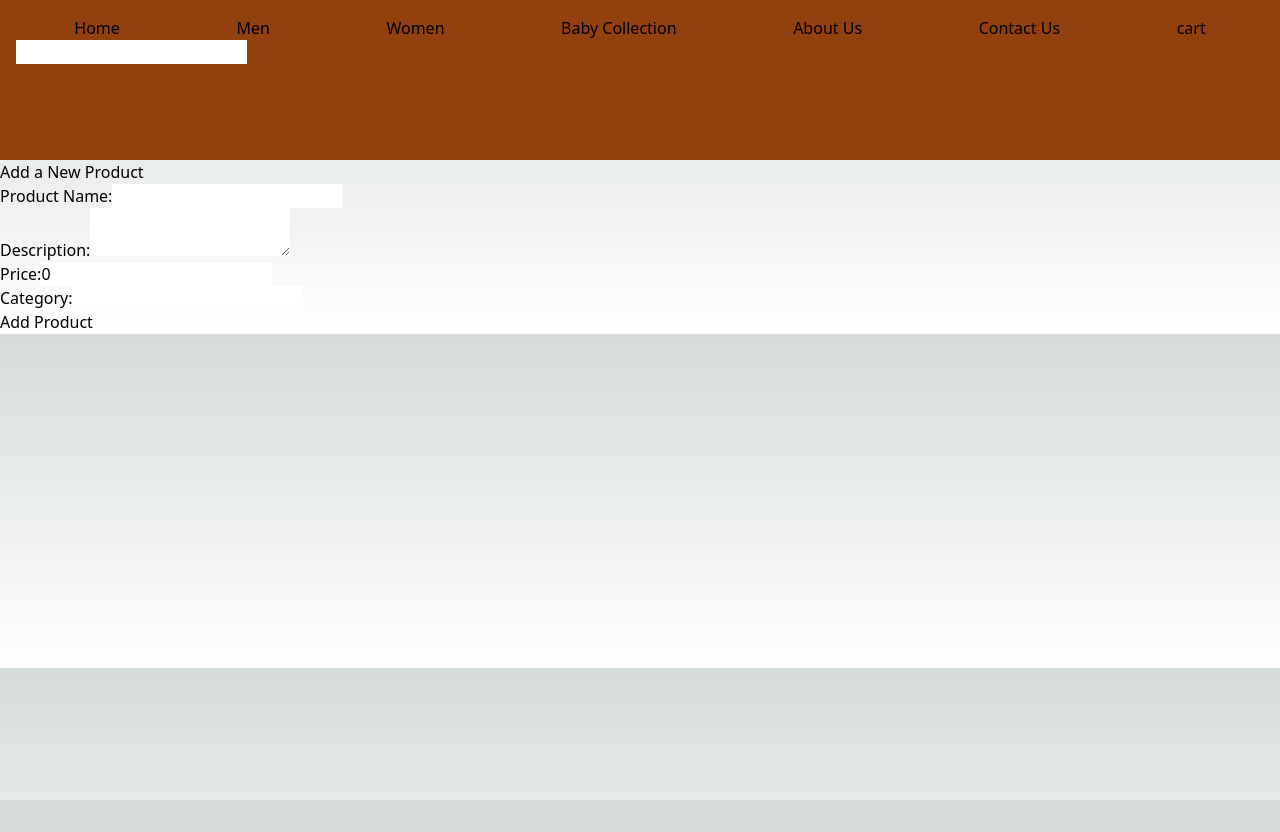
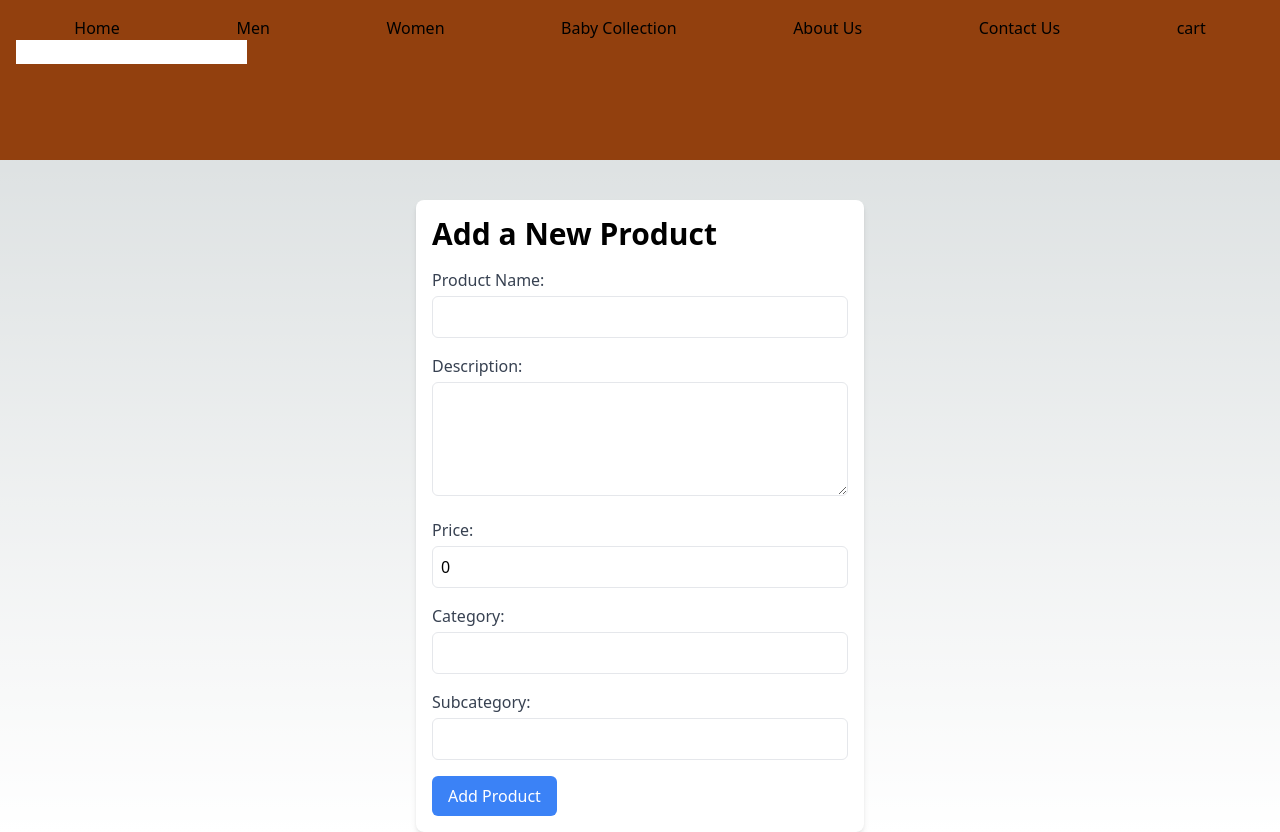
Before and after one commit to Vinaysohaliya/Ecom-app, a Next.js app: page /addNewProduct in a window 1280 px wide. Before the commit the page ends 800 px from the top, so only its background shows below. Built offline with nearby package versions, Linux system fonts and the light colour scheme.

Commit message:
add item page added

```diff
--- a/src/Redux/sorting/sort.js
+++ b/src/Redux/sorting/sort.js
@@ -1,7 +1,6 @@
 import { createSlice } from '@reduxjs/toolkit';
 import products from '../../pages/product.json';
 
-//pending
 const sortSlice = createSlice({
   name: 'sort',
   initialState: {
--- a/src/pages/addNewProduct.js
+++ b/src/pages/addNewProduct.js
@@ -7,7 +7,7 @@ const AddProduct = () => {
     description: '',
     price: 0,
     category: '',
-
+    subcategory: '', // Add the subcategory field
   });
 
   const handleInputChange = (e) => {
@@ -22,62 +22,104 @@ const AddProduct = () => {
     e.preventDefault();
 
     try {
-      const response = await axios.post('/api/products/add', productData);
+      const response = await axios.post('/api/backend/add', productData);
       if (response.status === 201) {
         console.log('Product added successfully:', response.data);
-
+        // Optionally, you can reset the form fields after successful submission
+        setProductData({
+          name: '',
+          description: '',
+          price: 0,
+          category: '',
+          subcategory: '',
+        });
       }
     } catch (error) {
       console.error('Error adding a new product:', error);
-
     }
   };
 
   return (
-    <div>
-      <h1>Add a New Product</h1>
+    <div className="max-w-md mx-auto mt-10 p-4 bg-white rounded-lg shadow-md">
+      <h1 className="text-3xl font-semibold mb-4">Add a New Product</h1>
       <form onSubmit={handleSubmit}>
-        <div>
-          <label htmlFor="name">Product Name:</label>
+        <div className="mb-4">
+          <label htmlFor="name" className="block font-medium text-gray-700">
+            Product Name:
+          </label>
           <input
             type="text"
             id="name"
             name="name"
             value={productData.name}
             onChange={handleInputChange}
+            className="mt-1 p-2 border rounded-md w-full"
+            required
           />
         </div>
-        <div>
-          <label htmlFor="description">Description:</label>
+        <div className="mb-4">
+          <label htmlFor="description" className="block font-medium text-gray-700">
+            Description:
+          </label>
           <textarea
             id="description"
             name="description"
             value={productData.description}
             onChange={handleInputChange}
+            className="mt-1 p-2 border rounded-md w-full"
+            rows="4"
+            required
           />
         </div>
-        <div>
-          <label htmlFor="price">Price:</label>
+        <div className="mb-4">
+          <label htmlFor="price" className="block font-medium text-gray-700">
+            Price:
+          </label>
           <input
             type="number"
             id="price"
             name="price"
             value={productData.price}
             onChange={handleInputChange}
+            className="mt-1 p-2 border rounded-md w-full"
+            required
           />
         </div>
-        <div>
-          <label htmlFor="category">Category:</label>
+        <div className="mb-4">
+          <label htmlFor="category" className="block font-medium text-gray-700">
+            Category:
+          </label>
           <input
             type="text"
             id="category"
             name="category"
             value={productData.category}
             onChange={handleInputChange}
+            className="mt-1 p-2 border rounded-md w-full"
+            required
+          />
+        </div>
+        <div className="mb-4">
+          <label htmlFor="subcategory" className="block font-medium text-gray-700">
+            Subcategory:
+          </label>
+          <input
+            type="text"
+            id="subcategory"
+            name="subcategory"
+            value={productData.subcategory}
+            onChange={handleInputChange}
+            className="mt-1 p-2 border rounded-md w-full"
+            required
           />
         </div>
 
-        <button type="submit">Add Product</button>
+        <button
+          type="submit"
+          className="bg-blue-500 hover:bg-blue-600 text-white px-4 py-2 rounded-md"
+        >
+          Add Product
+        </button>
       </form>
     </div>
   );
--- a/src/pages/api/backend/product.model.js
+++ b/src/pages/api/backend/product.model.js
@@ -1,4 +1,4 @@
-import mongoose  from 'mongoose'
+import mongoose from 'mongoose';
 
 const productSchema = new mongoose.Schema({
   name: {
@@ -17,11 +17,15 @@ const productSchema = new mongoose.Schema({
     type: String,
     required: true,
   },
+  subcategory: {
+    type: String,
+    required: true,
+  },
   imageUrl: {
     type: String,
-  }
+  },
 });
 
-const Product = mongoose.models.Product||mongoose.model('Product', productSchema);
+const Product = mongoose.models.Product || mongoose.model('Product', productSchema);
 
-module.exports = Product;
+export default Product;
--- a/src/pages/product/[productId].js
+++ b/src/pages/product/[productId].js
@@ -24,7 +24,6 @@ function ProductDetailPage() {
         .get(`/api/products/${productId}`)
         .then((response) => {
           setProduct(response.data);
-          console.log("hi");
           setLoading(false);
         })
         .catch((error) => {
```
